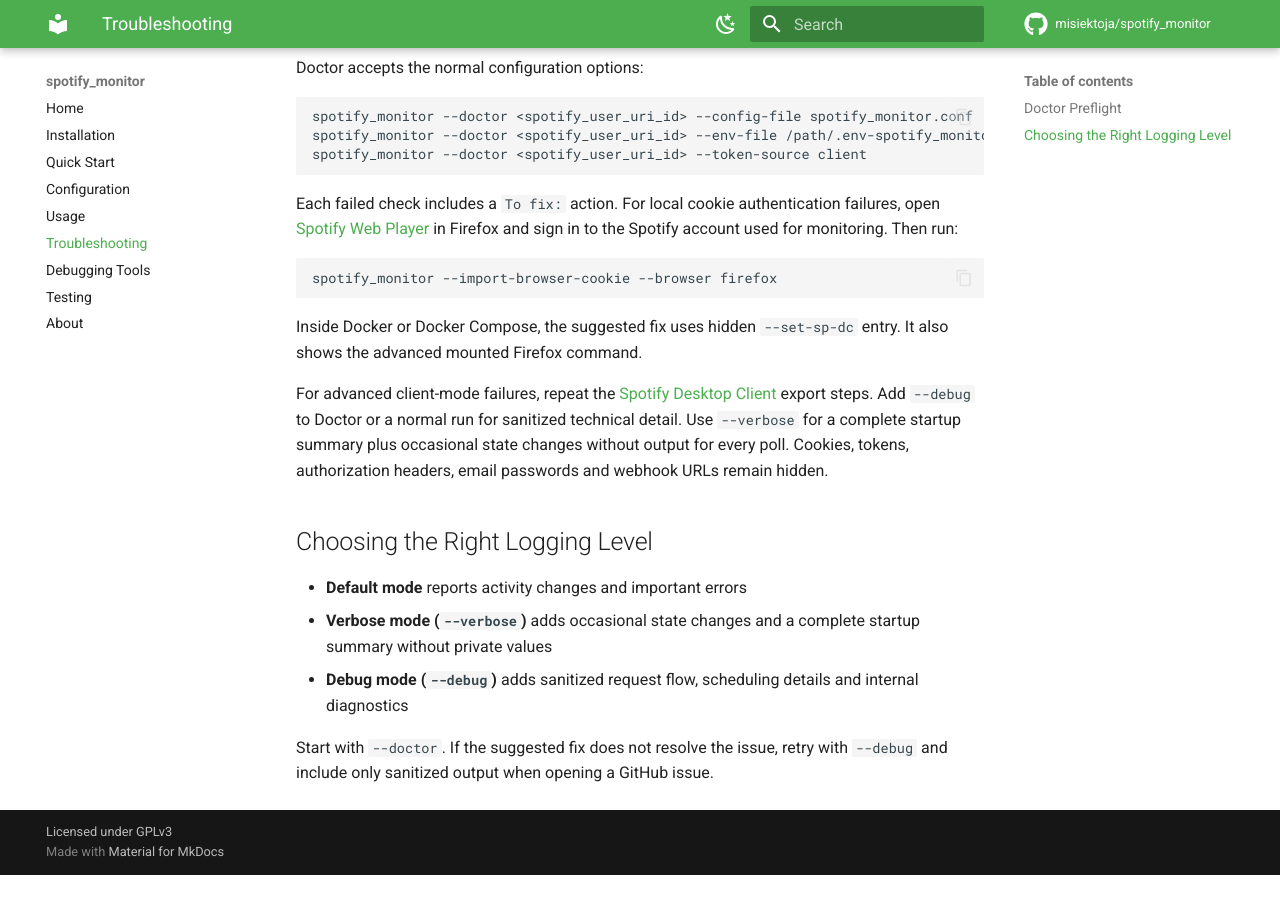
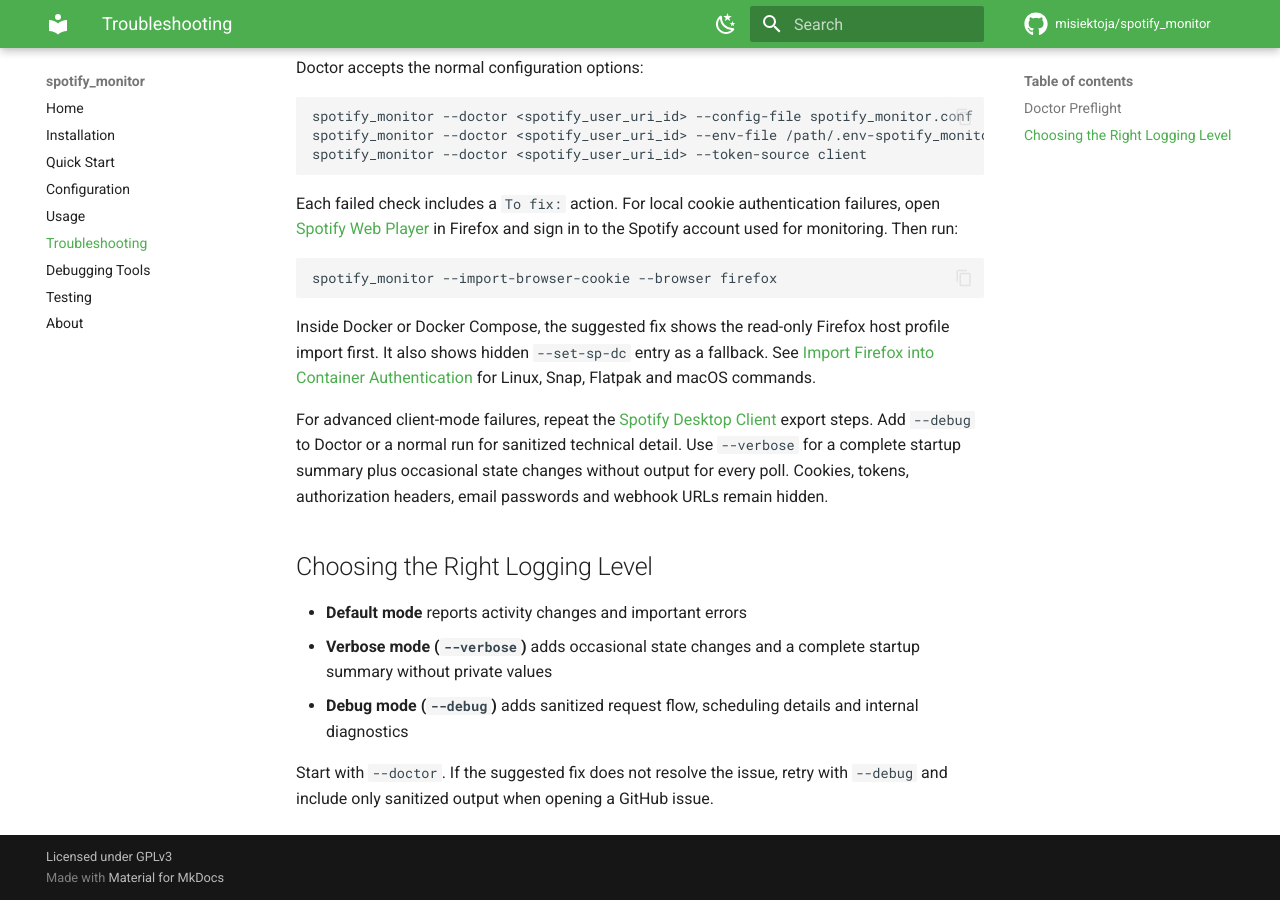
Before and after one commit to misiektoja/spotify_monitor, an MkDocs documentation site: the page built from docs/troubleshooting.md, in a window 1280 px wide and 900 px high, scrolled down 1164 px. Built offline with MkDocs 1.6.1 and Material for MkDocs 9.7.7, drawn with Linux system fonts in a browser that asks for light colours; comment, search, counter and statistics services are not loaded; before the commit the page ends 2039 px from its top, so only the background shows below that.

Commit message:
docs(troubleshooting): prioritize container Firefox recovery

````diff
--- a/docs/troubleshooting.md
+++ b/docs/troubleshooting.md
@@ -47,7 +47,7 @@
 spotify_monitor --import-browser-cookie --browser firefox
 ```
 
-Inside Docker or Docker Compose, the suggested fix uses hidden `--set-sp-dc` entry. It also shows the advanced mounted Firefox command.
+Inside Docker or Docker Compose, the suggested fix shows the read-only Firefox host profile import first. It also shows hidden `--set-sp-dc` entry as a fallback. See [Import Firefox into Container Authentication](usage.md#import-firefox-into-container-authentication) for Linux, Snap, Flatpak and macOS commands.
 
 For advanced client-mode failures, repeat the [Spotify Desktop Client](configuration.md#spotify-desktop-client) export steps. Add `--debug` to Doctor or a normal run for sanitized technical detail. Use `--verbose` for a complete startup summary plus occasional state changes without output for every poll. Cookies, tokens, authorization headers, email passwords and webhook URLs remain hidden.
 
````
